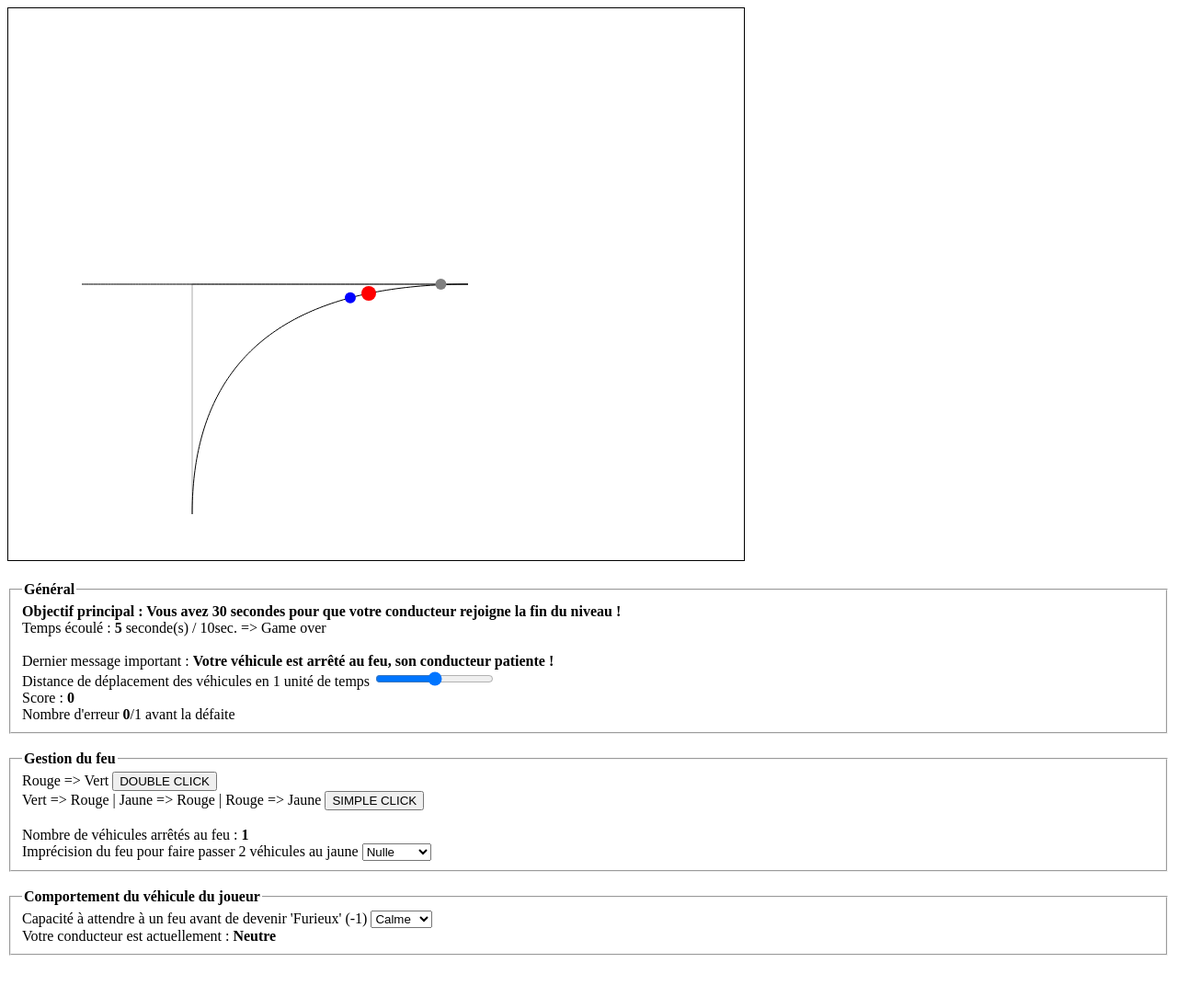
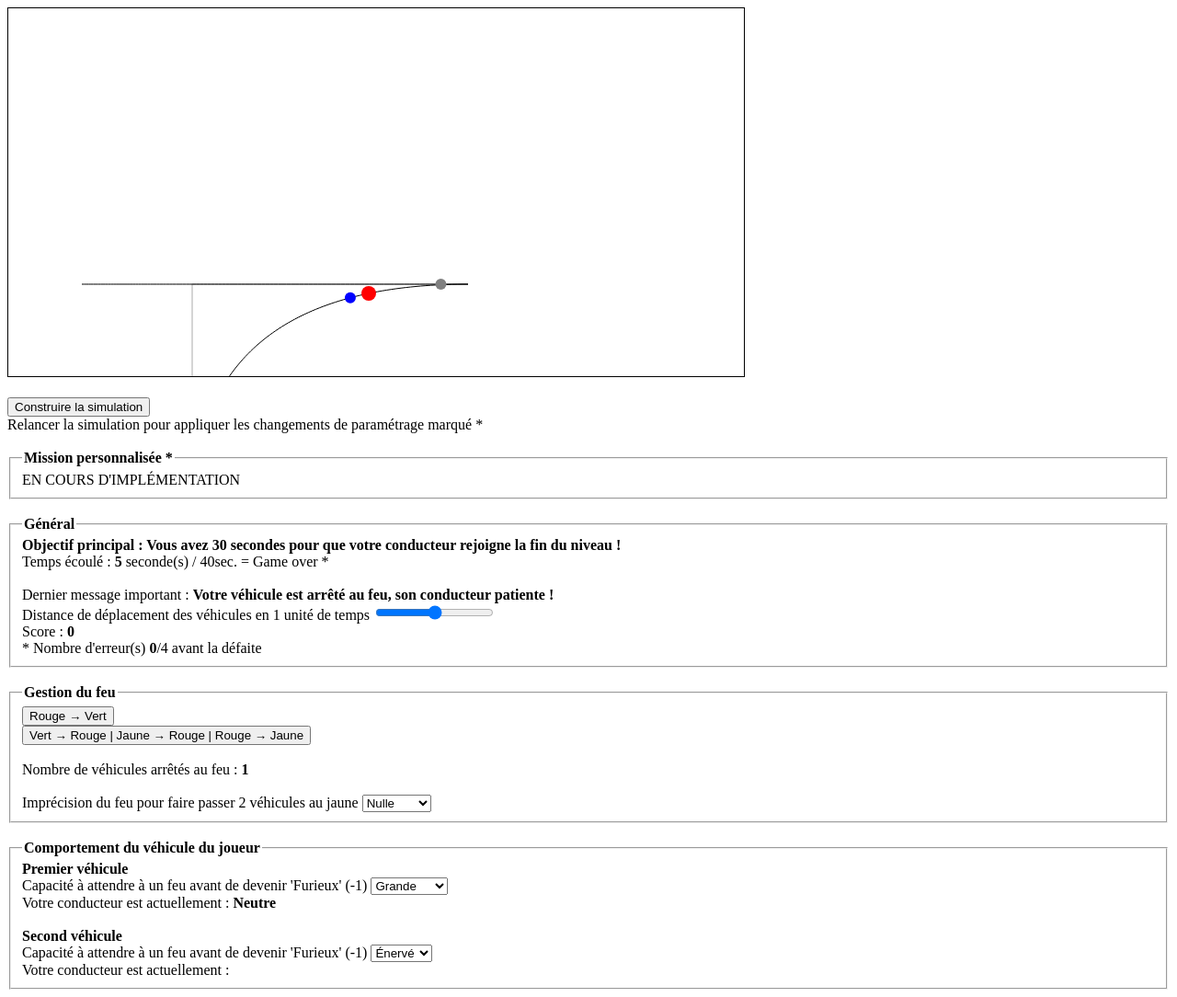
Before and after one commit to M-Matei/IA_Traffic_web, a plain HTML site: page index.html in a window 1280 px wide. Shown: the whole page at 92% size. Before the commit the page ends 1047 px from the top, so only its background shows below. Drawn offline with nearby package versions, Linux system fonts and the light colour scheme.

Commit message:
Améliorations UI

```diff
--- a/index.html
+++ b/index.html
@@ -7,37 +7,100 @@
 
   <!-- Import Alpine.js -->
   <script defer src="https://cdn.jsdelivr.net/npm/alpinejs@3.x.x/dist/cdn.min.js"></script>
+
   <script src="script.js"></script>
+  <script src="bot.js"></script>
+  <script src="feu.js"></script>
+  <script src="vehicule.js"></script>
 </head>
 <body>
   <div x-data="app()" x-init="init()">
-    <canvas id="canvas" width="800" height="600" style="border: 1px solid black;"></canvas>
+    <canvas id="canvas" width="800" height="400" style="border: 1px solid black;"></canvas>
 
     <br><br>
-    <fieldset>
+      <button>Construire la simulation</button><aside>Relancer la simulation pour appliquer les changements de paramétrage marqué *</aside>
+
+
+    <br><fieldset>
+      <legend><b>Mission personnalisée * </b></legend>
+      <aside>EN COURS D'IMPLÉMENTATION</aside>
+
+    <!--  Implémenter mode infini et mission custom
+
+      <label>Nombre de conducteurs à rendre heureux infinie ? </label>
+      <input type="checkbox" id="infinite" x-model="infiniteCars"></input>
+      <div x-show="infiniteCars">
+        <br><label>Nombre de conducteurs à rendre heureux : </label><span x-text="numberCars"></span>
+        <input type="range" x-model="numberCars" min="1" max="30" step="1"></input>
+      </div>
+
+      <br><label>Partie chronométrée en secondes</label>
+      <input type="checkbox" id="chronometre" x-model="chronometre"></input>
+      <div x-show="chronometre">
+        <input type="range" x-model="chronoSec" min="15" max="180" step="1"></input>
+      </div>
+
+      <br><label>Nombre d'incidents avant la fin de partie</label>
+      <input type="range" x-model="errorNumber" min="0" max="15" step="1"></input>
+
+      <br><h3>Dimensions du niveau</h3>
+      <span>Largeur en pixels</span><input type="number" id="widthCanvas" x-model="widthCanvas" min="200" max="800">
+      <span>Hauteur en pixels</span><input type="number" id="heightCanvas" x-model="heightCanvas" min="200" max="800">
+
+
+      <br><h3>Création du niveau composées de 3 voies distinctes</h3>
+
+      <h4>Voie des véhicules contrôlés par le joueur</h4>
+      <span>Abscisse du point de départ de la courbe de Bézier</span><input type="number" id="xDepartJoueur" x-model="xDepartJoueur" min="20" max="widthCanvas-20">
+      <br><span>Ordonnée du point de départ de la courbe de Bézier</span><input type="number" id="yDepartJoueur" x-model="yDepartJoueur" min="20" max="heightCanvas-20">
+
+      <br><br><span>Abscisse du point de contrôle de la courbe de Bézier</span><input type="number" id="xControleJoueur" x-model="xControleJoueur" min="20" max="widthCanvas-20">
+      <br><span>Ordonnée du point de contrôle de la courbe de Bézier</span><input type="number" id="yControleJoueur" x-model="yControleJoueur" min="20" max="heightCanvas-20">
+
+
+      <h4>Voie des véhicules passifs</h4>
+      <span>Abscisse du point de départ de la courbe de Bézier</span><input type="number" id="xDepartBot" x-model="xDepartBot" min="20" max="widthCanvas-20">
+      <br><span>Ordonnée du point de départ de la courbe de Bézier</span><input type="number" id="yDepartBot" x-model="yDepartBot" min="20" max="heightCanvas-20">
+
+      <br><br><span>Abscisse du point de contrôle de la courbe de Bézier</span><input type="number" id="xControleBot" x-model="xControleBot" min="20" max="widthCanvas-20">
+      <br><span>Ordonnée du point de contrôle de la courbe de Bézier</span><input type="number" id="yControleBot" x-model="yControleBot" min="20" max="heightCanvas-20">
+
+      <h4>Voie commune à tous les véhicules</h4>
+      <span>Abscisse du point de fin de la courbe de Bézier</span><input type="number" id="xDepartCommun" x-model="xDepartCommun" min="20" max="widthCanvas-20">
+      <br><span>Ordonnée du point de fin de la courbe de Bézier</span><input type="number" id="yDepartCommun" x-model="yDepartCommun" min="20" max="heightCanvas-20">
+
+      <br><br><span>Abscisse du point de contrôle de la courbe de Bézier</span><input type="number" id="xControleCommun" x-model="xControleCommun" min="20" max="widthCanvas-20">
+      <br><span>Ordonnée du point de contrôle de la courbe de Bézier</span><input type="number" id="yControleCommun" x-model="yControleCommun" min="20" max="heightCanvas-20">
+
+      <h4>Point commun aux 3 voies</h4>
+      <span>Abscisse</span><input type="number" id="xIntersection" x-model="xIntersection" min="20" max="widthCanvas-20">
+      <br><span>Ordonnée</span><input type="number" id="yIntersection" x-model="yIntersection" min="20" max="heightCanvas-20">
+      -->
+
+    </fieldset>
+
+    <br><fieldset>
       <legend><b>Général</b></legend>
       <label><b x-text="'Objectif principal : ' + mission"></b></label>
-      <br><label>Temps écoulé : </label><b><span x-text="chrono"></span></b><label> seconde(s) / 10sec. => Game over </label>
+      <br><label>Temps écoulé : </label><b><span x-text="chrono"></span></b><label> seconde(s) / 40sec. = Game over * </label>
 
       <br><br><label>Dernier message important : </label><b><span x-text="consoleLog"></span></b>
       <br><label>Distance de déplacement des véhicules en 1 unité de temps</label>
       <input type="range" x-model.number="speed" min="0" max="0.1" step="0.01"></span>
       <br><label>Score : </label><b><span x-text="score"></span></b>
-      <br><label>Nombre d'erreur </label><b><span x-text="errors"></span></b><label>/1 avant la défaite</label>
+      <br><label>* Nombre d'erreur(s) </label><b><span x-text="errors"></span></b><label>/4 avant la défaite</label>
 
     </fieldset>
 
     <br><fieldset>
       <legend><b>Gestion du feu</b></legend>
-      <label>Rouge => Vert</label>
-      <button @click="userClick('double')">DOUBLE CLICK</button><br>
+      <button @click="userClick('double')">Rouge &#8594; Vert</button><br>
 
-      <label>Vert => Rouge | Jaune => Rouge | Rouge => Jaune</label>
-      <button @click="userClick('simple')">SIMPLE CLICK</button><br>
+      <button @click="userClick('simple')">Vert &#8594; Rouge | Jaune &#8594; Rouge | Rouge &#8594; Jaune</button><br>
 
       <br><label>Nombre de véhicules arrêtés au feu : </label><b><span x-text="trafficJam"></span></b>
 
-      <br><label>Imprécision du feu pour faire passer 2 véhicules au jaune</label>
+      <br><br><label>Imprécision du feu pour faire passer 2 véhicules au jaune</label>
       <select x-model="acurate">
         <option>Nulle</option>
         <option>Aléatoire</option>
@@ -46,18 +109,28 @@
 
     <br><fieldset>
       <legend><b>Comportement du véhicule du joueur</b></legend>
+      <b>Premier véhicule</b><br>
       <label>Capacité à attendre à un feu avant de devenir 'Furieux' (-1)</label>
       <select x-model="mood">
+        <option>Grande</option>
+        <option>Moyenne</option>
+        <option>Très faible</option>
+      </select>
+
+      <br><label>Votre conducteur est actuellement : </label><b><span x-text="stateCar"></span></b>
+
+      <br><br><b>Second véhicule</b><br>
+      <label>Capacité à attendre à un feu avant de devenir 'Furieux' (-1)</label>
+      <select x-model="mood2">
         <option>Énervé</option>
         <option>Fatigué</option>
         <option>Calme</option>
       </select>
 
-      <br><label>Votre conducteur est actuellement : </label><b><span x-text="stateCar"></span></b>
+      <br><label>Votre conducteur est actuellement : </label><b><span x-text="stateCar2"></span></b>
 
     </fieldset>
 
   </div>
-  </div>
 </body>
 </html>
```
